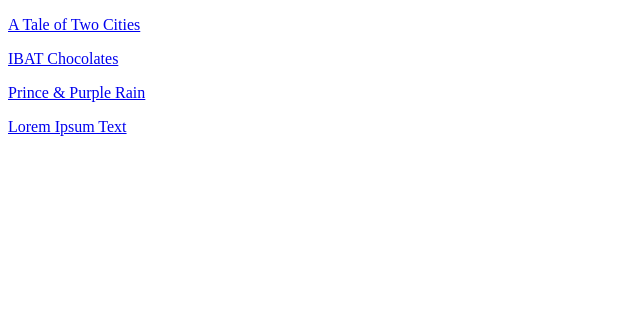
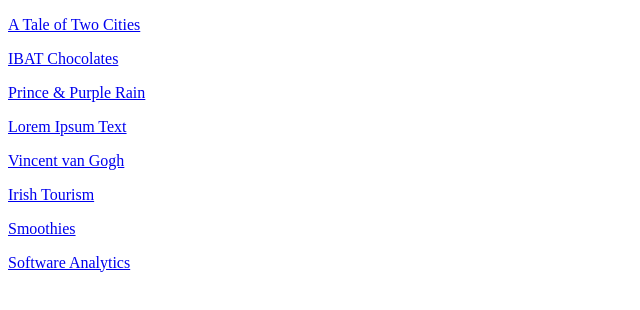
Before and after one commit to priilarocha/priilarocha.github.io, a plain HTML site: page index.html in a window 1280 px wide. Shown: the part 152-462 px from the top of the page, without its empty margins (0-640 px from the left). Drawn offline with Linux system fonts and the light colour scheme.

Commit message:
Add files via upload

```diff
--- a/index.html
+++ b/index.html
@@ -4,8 +4,9 @@
 <head>
     <meta charset="UTF-8">
     <meta name="viewport" content="width=device-width, initial-scale=1.0">
-    <title> Priscila Queiroz | Home Page</title>
+    <title> Priscila Queiroz | Front-End Web Development</title>
     <meta name="description" content="Welcome to my website that showcases some of my digital creations.">
+<link rel="stylesheet" href="assets/css/global.css">
 </head>
 
 <body>
@@ -18,5 +19,9 @@
     <p><a href="exercises/page-2.html">IBAT Chocolates</a></p>
     <p><a href="exercises/page-3.html">Prince & Purple Rain</a></p>
     <p><a href="exercises/page-4.html">Lorem Ipsum Text</a></p>
+    <p><a href="exercises/page-5.html">Vincent van Gogh</a></p>
+    <p><a href="exercises/page-6.html">Irish Tourism</a></p>
+    <p><a href="exercises/page-7.html">Smoothies</a></p>
+    <p><a href="exercises/page-8.html">Software Analytics</a></p>
 </body>
 </html>
```
